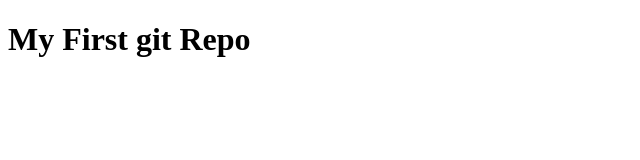
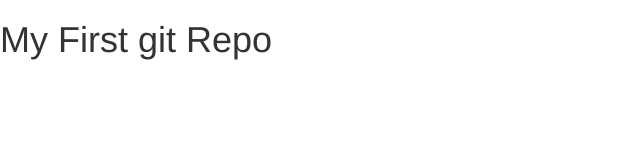
Before and after one commit to malekbenz/ahmed, a plain HTML site: page index.html in a window 1280 px wide. Shown: the whole page, without its empty margins (0-640 px from the left). Drawn offline with nearby package versions, Linux system fonts and the light colour scheme.

Commit message:
add bootstrape link

```diff
--- a/index.html
+++ b/index.html
@@ -5,6 +5,7 @@
     <meta name="viewport" content="width=device-width, initial-scale=1.0">
     <meta http-equiv="X-UA-Compatible" content="ie=edge">
     <title>Document</title>
+    <link rel="stylesheet" href="//maxcdn.bootstrapcdn.com/bootstrap/3.3.7/css/bootstrap.min.css">
 </head>
 <body>
     <h1>My First git Repo</h1>
```
